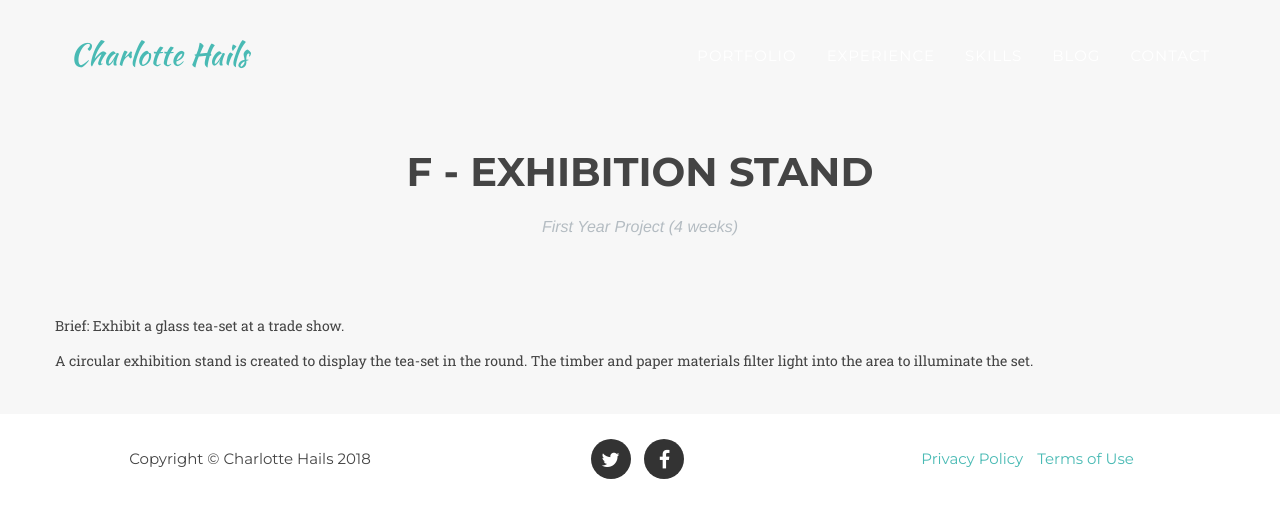
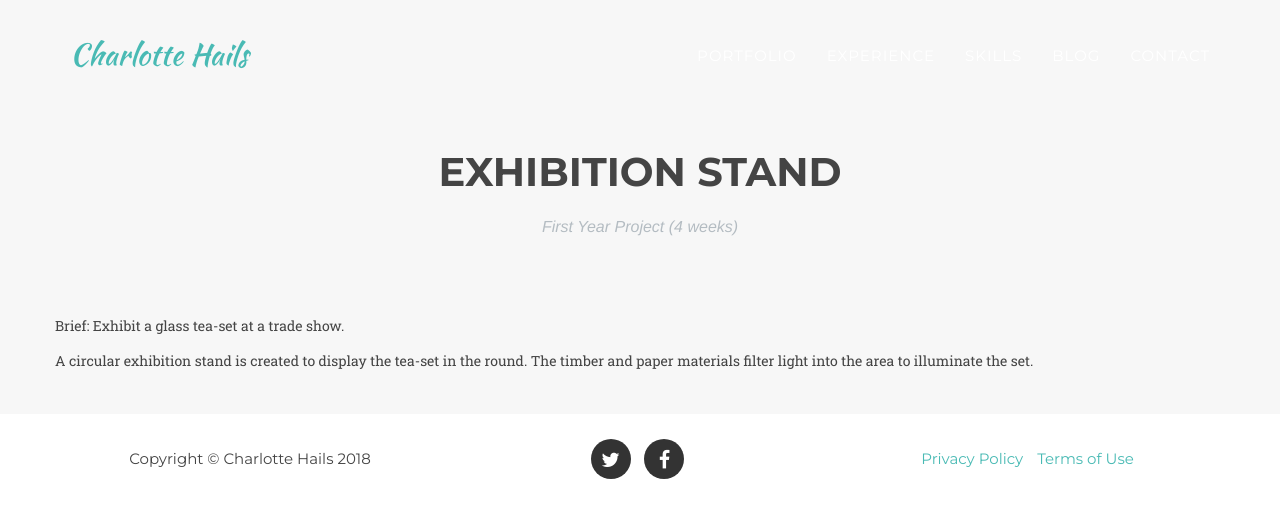
Before and after one commit to lottie189/TheBarnetCollection.org, a Jekyll site: the page built from _artists/F - Exhibition-Stand.md, in a window 1280 px wide. Shown: the top 518 px of the page. Built offline with Jekyll 4.4.1, drawn with Linux system fonts in a browser that asks for light colours; some web fonts are replaced.

```diff
--- a/_artists/F - Exhibition-Stand.md
+++ b/_artists/F - Exhibition-Stand.md
@@ -1,5 +1,5 @@
 ---
-title: F - Exhibition Stand
+title: Exhibition Stand
 date: 2016-10-20 00:00:00 Z
 image:
   url: CVPortfolio_Page_4.jpg
```
